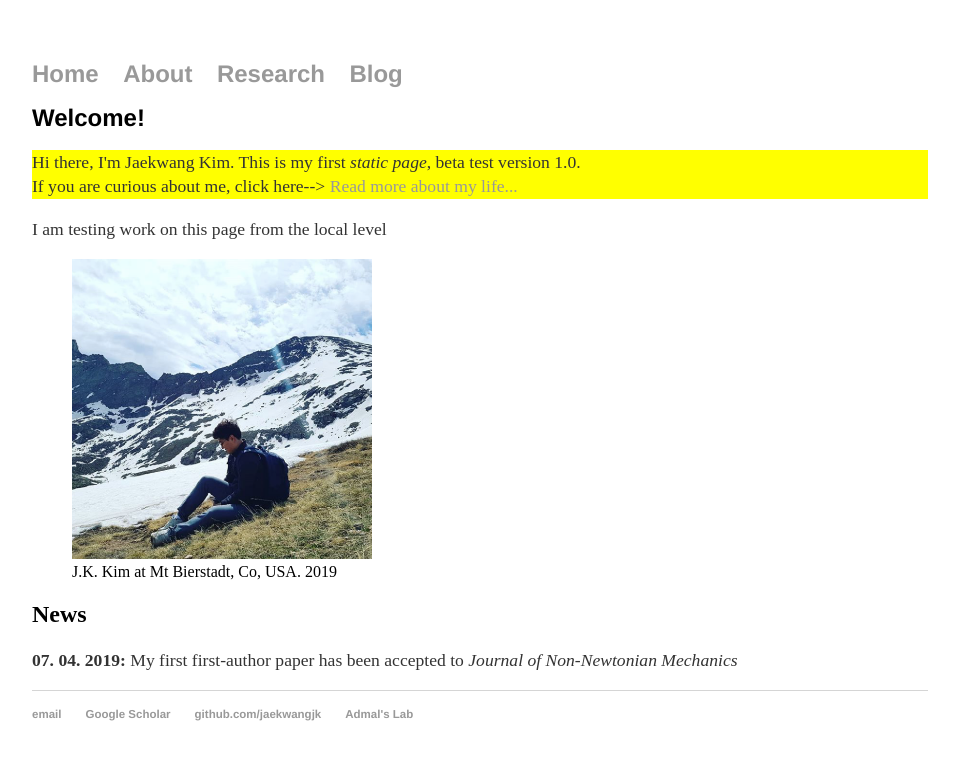
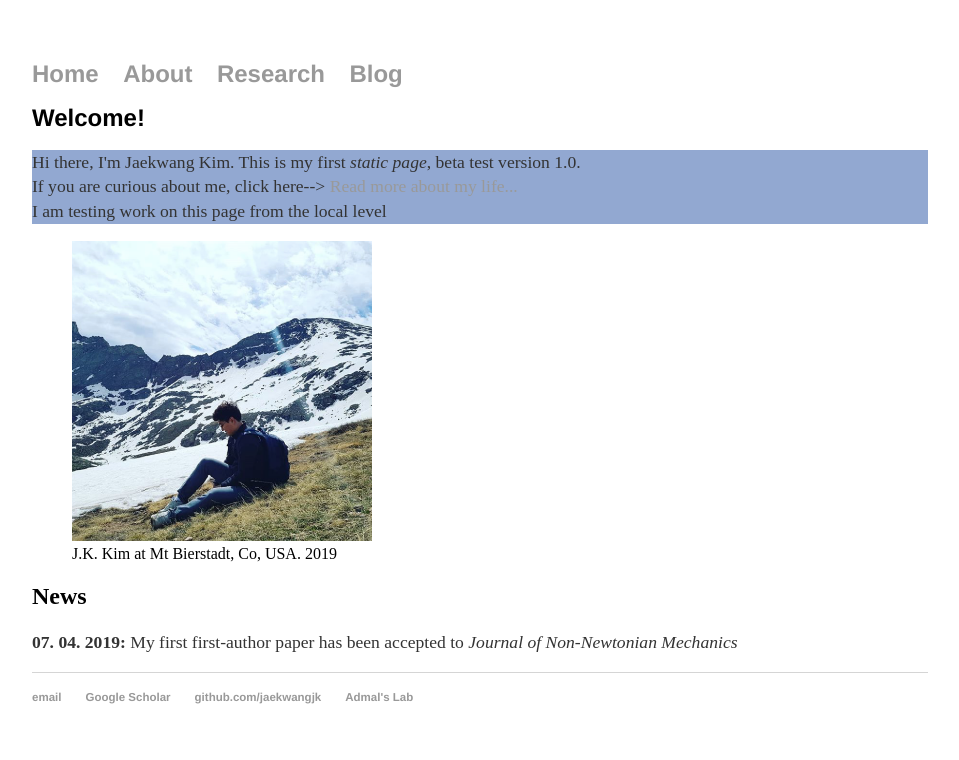
Before and after one commit to jaekwangjk/jaekwangjk.github.io, a Jekyll site: the page built from index.html, in a window 1280 px wide. Shown: the top 760 px of the page, without its empty margins (160-1119 px from the left). Built offline with Jekyll 4.4.1, drawn with Linux system fonts in a browser that asks for light colours.

Commit message:
Update index.html

```diff
--- a/index.html
+++ b/index.html
@@ -7,13 +7,14 @@
 
 <h1>Welcome!</h1>
 
-	<p style="background-color: #FFFF00">Hi there, I'm Jaekwang Kim. This is my first
+	<p style="background-color: #92a8d1">Hi there, I'm Jaekwang Kim. This is my first
+
 	<em>static page</em>,
-    beta test version 1.0. <br>
+    	beta test version 1.0. <br>
 	If you are curious about me, click here-->
-	<a href="/about">Read more about my life...</a></p>
-
-	<p>I am testing work on this page from the local level</p>
+	<a href="/about">Read more about my life...</a>
+	<br>
+	I am testing work on this page from the local level</p>
 
 
 
```
